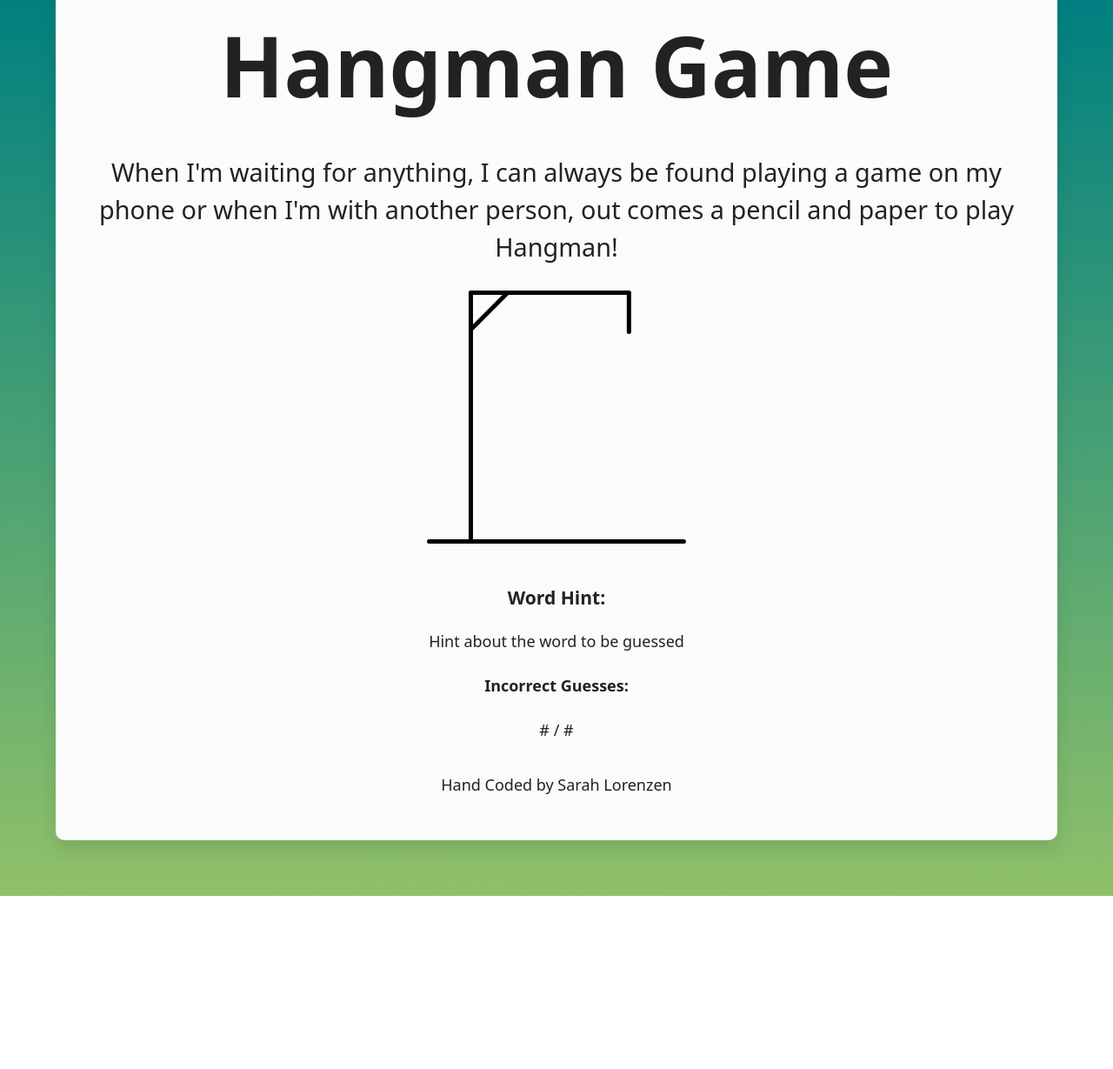
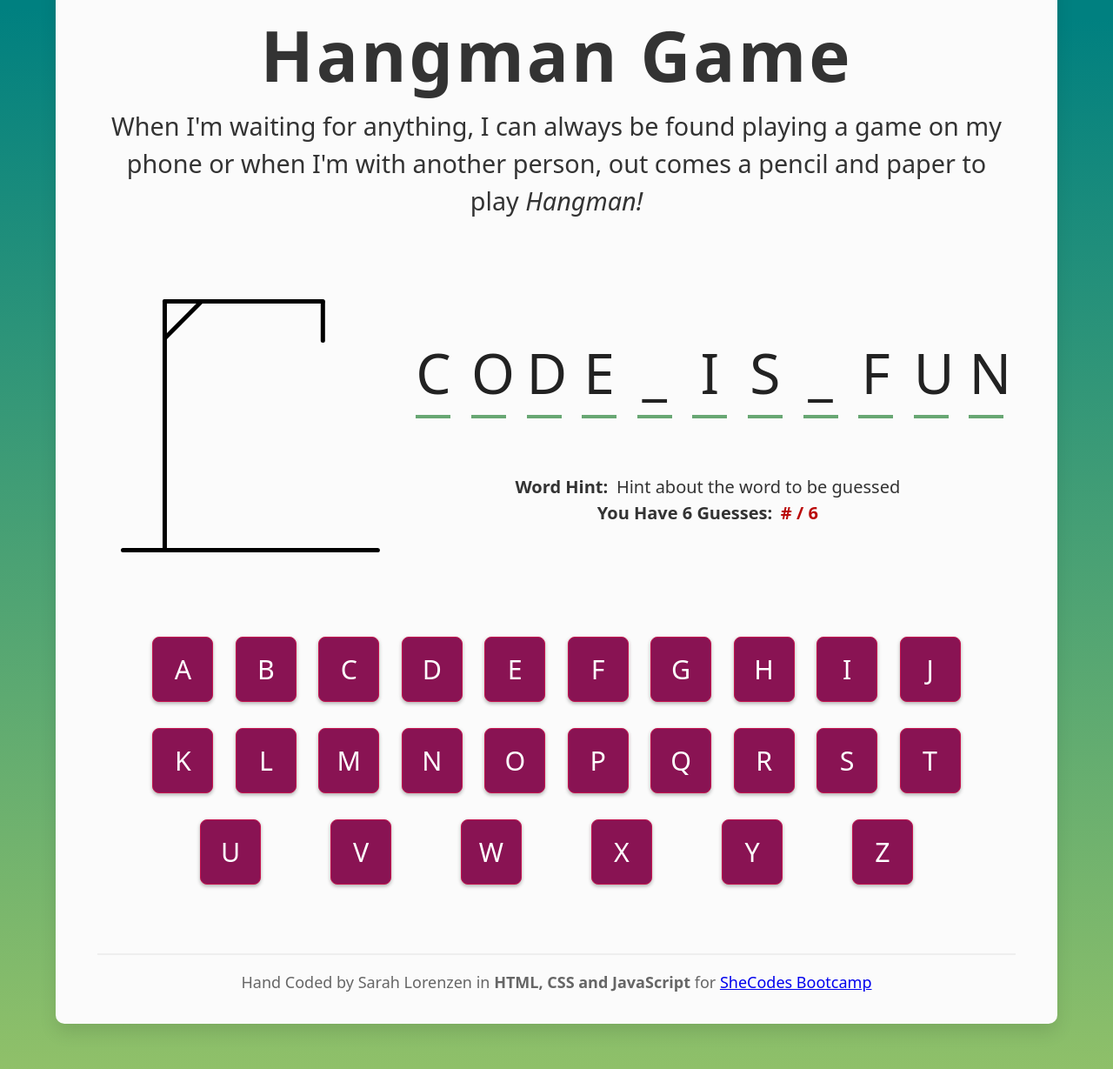
Before and after one commit to sarahlorenzen/shecodes-Basics-javaScript-HTML-CSS-Final-project, a plain HTML site: page index.html in a window 1280 px wide. Shown: the part 93-1322 px from the top of the page at 87% size. Before the commit the page ends 1123 px from the top, so only its background shows below. Drawn offline with Linux system fonts and the light colour scheme.

Commit message:
Update HTML & CSS

```diff
--- a/css/styles.css
+++ b/css/styles.css
@@ -5,14 +5,14 @@
 
 body {
   margin: 0;
-  padding: 4rem;
+  padding: 1rem;
   text-align: center;
   font-family: system-ui, -apple-system, BlinkMacSystemFont, "Segoe UI", Roboto,
     Oxygen, Ubuntu, Cantarell, "Open Sans", "Helvetica Neue", sans-serif,
     sans-serif;
   font-size: 18px;
   line-height: 1.5;
-  color: #222;
+  color: #333;
   background: linear-gradient(
     180.5deg,
     rgb(0, 128, 128) 8.5%,
@@ -22,35 +22,117 @@ body {
 }
 
 #main {
-  padding: 2rem 3rem;
+  padding: 2rem 1rem;
   background: #fbfbfb;
   border-radius: 10px;
-  min-height: 800px;
+  min-height: 600px;
   box-shadow: 0 10px 20px rgba(0, 0, 0, 0.1);
-  flex-direction: column;
 }
 
 .intro h1 {
-  font-size: 6rem;
+  font-size: 2.5rem;
   margin: 0;
 }
-.intro p {
-  font-size: 1.8rem;
+.intro h2 {
+  font-size: 1.4rem;
+  padding: 0 10px;
+  font-weight: 300;
+}
+h4,
+.guesses,
+.hint,
+h3 {
+  margin: 0;
+}
+
+.attempts {
+  margin: 3rem 0;
 }
 
 /* Section Styles */
 
-.word {
+.container.flex {
+  margin: 4rem auto 2rem;
+  align-items: center;
+}
+
+.word.flex {
   list-style: none;
   display: flex;
   gap: 10px;
+  flex-wrap: nowrap;
+  justify-content: space-evenly;
+  align-items: center;
+  margin-bottom: 4rem;
+  padding-left: 0;
+}
+.letter {
+  border-bottom: 4px solid #68a773;
+  width: 40px;
+  justify-content: space-around;
+  font-weight: 100;
+  text-transform: uppercase;
+  color: #222;
+  font-size: 1.8rem;
+}
+.guesses {
+  font-weight: 600;
+  color: #ba0909;
+}
+.credits {
+  color: #666;
+  font-weight: 300;
+}
+.keyboard.flex {
+  align-items: center;
+  justify-content: space-evenly;
+  flex-direction: row;
   flex-wrap: wrap;
-  justify-content: center;
-  align-items: center;
+  margin: 2rem auto;
+}
+.keyboard button {
+  font-family: inherit;
+  font-size: 1.5rem;
+  text-transform: uppercase;
+  padding: 1rem;
+  margin: 10px;
+  background: #891353;
+  border-radius: 8px;
+  color: #fff;
+  border: 1px solid #c5134f;
+  box-shadow: 0 2px 4px rgba(0, 0, 0, 0.3);
+  min-width: 60px;
+  -webkit-transition: background-color 1s ease-out;
+  -moz-transition: background-color 1s ease-out;
+  -o-transition: background-color 1s ease-out;
+  transition: background-color 1s ease-out;
+}
+.keyboard button:hover {
+  background: #480a2c;
+}
+hr {
+  border: 1px solid #eee;
+  color: #eee !important;
+  height: 1px;
+}
+
+/* Styles for smaller screens */
+@media screen and (max-width: 1040px) {
+  .container.flex {
+    flex-direction: column;
+  }
 }
 
 /* Styles for larger screens */
 @media screen and (min-width: 720px) {
+  body {
+    padding: 4rem;
+  }
+  #main {
+    padding: 2rem 3rem 1rem;
+    max-width: 1300px;
+    margin: 0 auto;
+  }
   .flex {
     display: -ms-flexbox; /* TWEENER - IE 10 */
     display: flex;
@@ -59,4 +141,43 @@ body {
     justify-content: space-around;
     margin: 0 auto;
   }
+  .intro h1 {
+    font-size: 5rem;
+    letter-spacing: 3px;
+  }
+  .intro h2 {
+    font-size: 1.8rem;
+    max-width: 1200px;
+    margin: 0 auto;
+  }
+  .attempts h3,
+  .attempts h4,
+  .hint,
+  .guesses {
+    display: inline-block;
+    padding-right: 5px;
+    font-size: 1.25rem;
+  }
+  .container.flex {
+    margin: 5rem auto 2rem;
+    justify-content: space-between;
+  }
+  .hangman-display {
+    flex-grow: 1; /* default 0 */
+  }
+  .attempts {
+    flex-grow: 3; /* default 0 */
+  }
+  .letter {
+    font-size: 4rem;
+  }
+  .keyboard.flex {
+    max-width: 75vw;
+    margin: 4rem auto;
+  }
+  .keyboard button {
+    font-size: 1.9rem;
+    margin: 15px 10px;
+    min-width: 70px;
+  }
 }
--- a/index.html
+++ b/index.html
@@ -6,41 +6,60 @@
     <title>Hangman Game coded by Sarah Lorenzen</title>
     <link rel="stylesheet" href="css/styles.css" />
     <script src="js/scripts.js" defer></script>
+    <style></style>
   </head>
   <body>
-    <main id="main" class="flex">
+    <main id="main">
       <section class="intro">
         <h1>Hangman Game</h1>
-        <p>
+        <h2>
           When I'm waiting for anything, I can always be found playing a game on
           my phone or when I'm with another person, out comes a pencil and paper
-          to play Hangman!
-        </p>
+          to play <span style="font-weight: 400"><em>Hangman!</em></span>
+        </h2>
       </section>
-      <section class="hangman-display flex-item">
-        <img src="img/hangman-0.svg" alt="Hangman structure" />
+      <div class="container flex">
+        <section class="hangman-display">
+          <img src="img/hangman-0.svg" alt="Hangman structure" />
+        </section>
+        <section class="attempts">
+          <ul class="word flex">
+            <li class="letter">c</li>
+            <li class="letter">o</li>
+            <li class="letter">d</li>
+            <li class="letter">e</li>
+            <li class="letter">_</li>
+            <li class="letter">i</li>
+            <li class="letter">s</li>
+            <li class="letter">_</li>
+            <li class="letter">f</li>
+            <li class="letter">u</li>
+            <li class="letter">n</li>
+          </ul>
+          <h3>Word Hint:</h3>
+          <p class="hint">Hint about the word to be guessed</p>
+          <br />
+          <h4>You Have 6 Guesses:</h4>
+          <p class="guesses"># / 6</p>
+        </section>
+      </div>
+      <section class="keyboard flex">
+        <button>a</button><button>b</button><button>c</button><button>d</button
+        ><button>e</button><button>f</button><button>g</button>
+        <button>h</button><button>i</button><button>j</button><button>k</button
+        ><button>l</button><button>m</button> <button>n</button
+        ><button>o</button><button>p</button><button>q</button><button>r</button
+        ><button>s</button><button>t</button> <button>u</button
+        ><button>v</button><button>w</button><button>x</button>
+        <button>y</button><button>z</button>
       </section>
-      <section class="attempts flex-item">
-        <ul class="word">
-          <li class="letter"></li>
-          <li class="letter"></li>
-          <li class="letter"></li>
-          <li class="letter"></li>
-          <li class="letter"></li>
-          <li class="letter"></li>
-          <li class="letter"></li>
-          <li class="letter"></li>
-          <li class="letter"></li>
-          <li class="letter"></li>
-          <li class="letter"></li>
-        </ul>
-        <h3>Word Hint:</h3>
-        <p class="hint">Hint about the word to be guessed</p>
-        <h4>Incorrect Guesses:</h4>
-        <p class="guesses-total"># / #</p>
-      </section>
-      <div class="keyboard"></div>
-      <p>Hand Coded by Sarah Lorenzen</p>
+      <hr />
+      <p class="credits">
+        Hand Coded by Sarah Lorenzen in
+        <strong>HTML, CSS and JavaScript</strong> for
+        <a href="https://www.shecodes.io/">SheCodes Bootcamp</a>
+      </p>
     </main>
+    <script></script>
   </body>
 </html>
--- a/js/scripts.js
+++ b/js/scripts.js
@@ -25,6 +25,6 @@ const wordList = [
 // Game Variables
 const wordDisplay = document.querySelector(".word");
 const wordHint = document.querySelector(".hint");
-const lettersGuessed = document.querySelector(".guesses-total");
+const lettersGuessed = document.querySelector(".guesses");
 const lettersKeyboard = document.querySelector(".keyboard");
 const partsHangman = document.querySelector(".hangman-display img");
```
